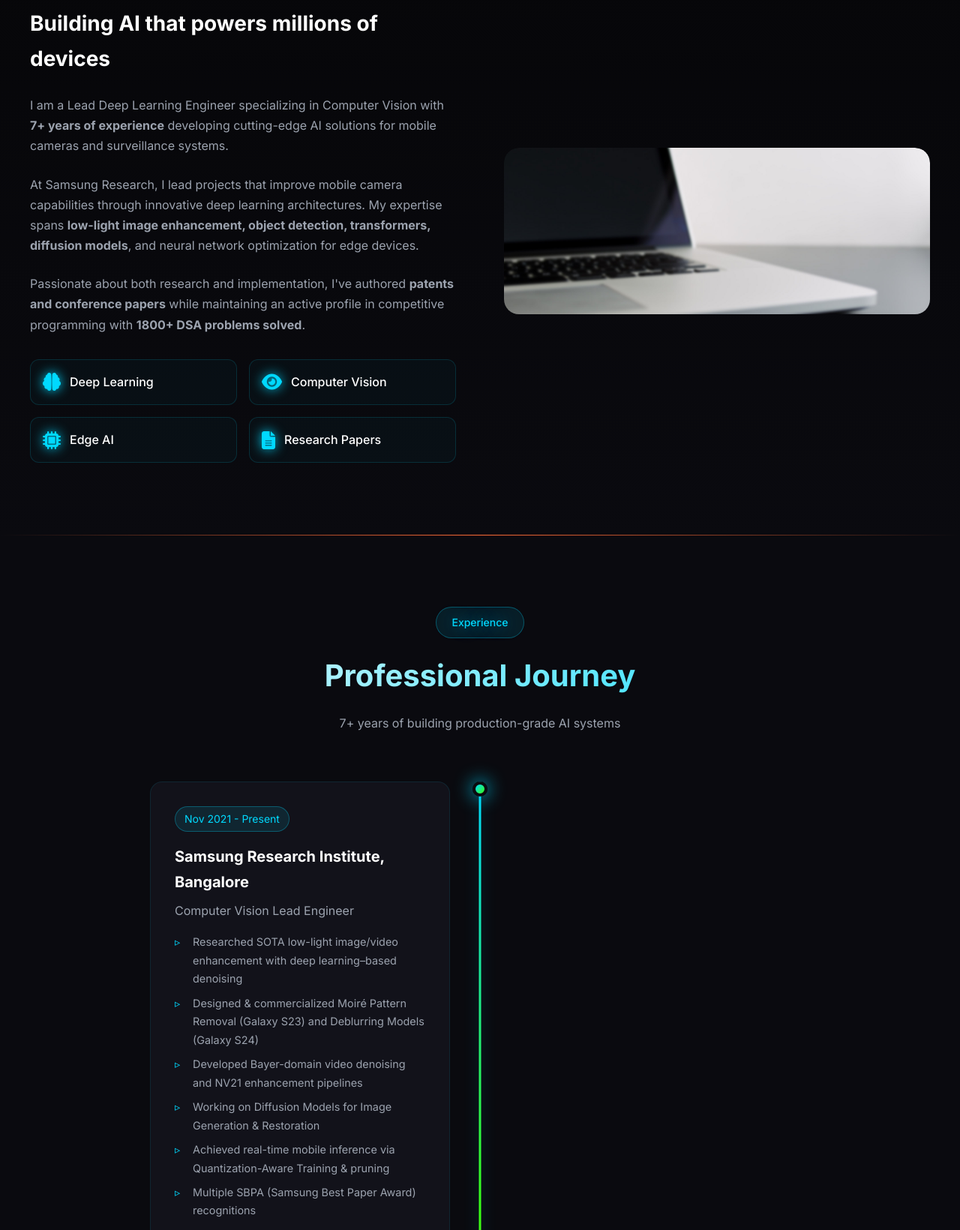
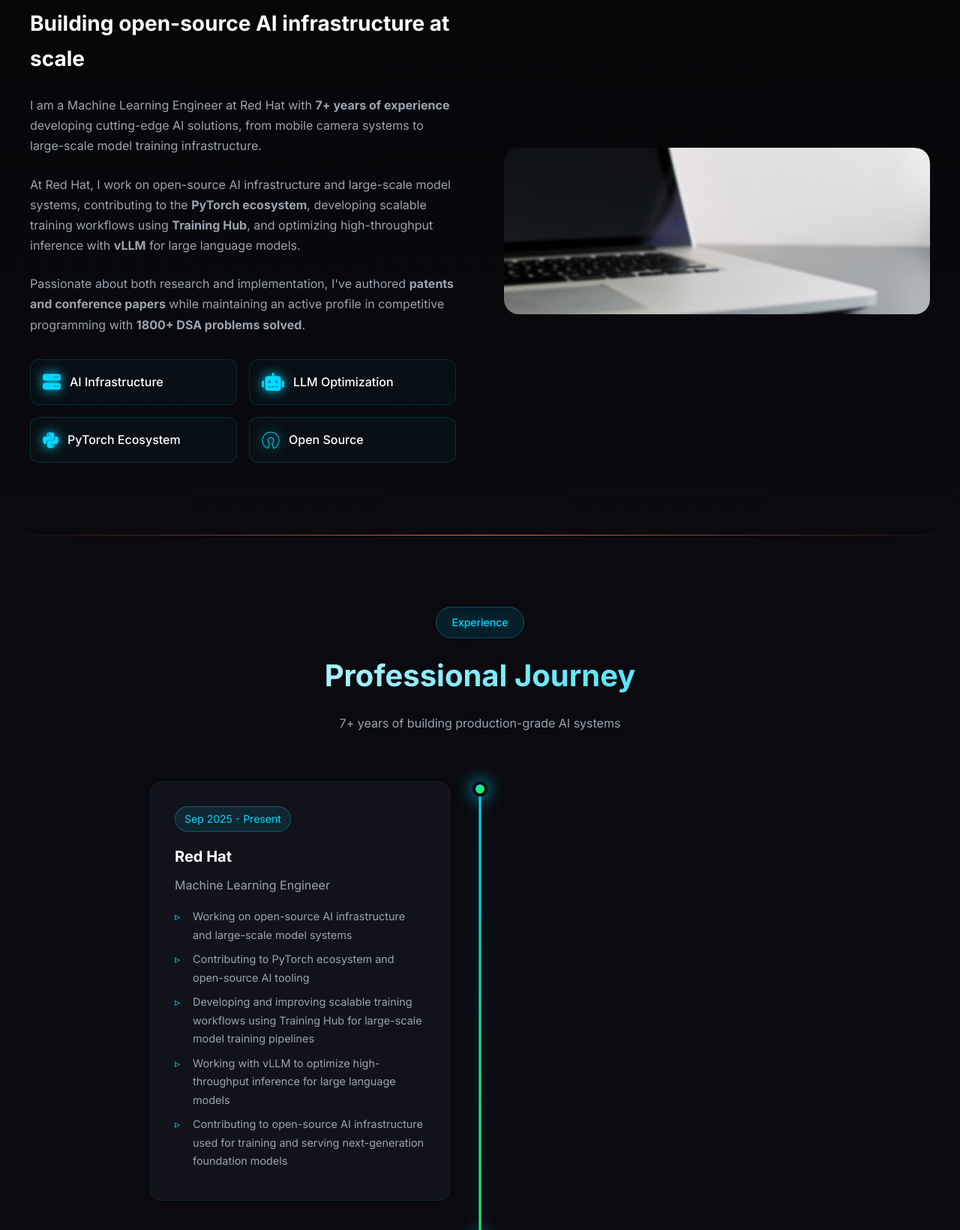
Before and after one commit to Gaurav14cs17/portfolio, a plain HTML site: page index.html in a window 1280 px wide. Shown: the part 1160-2800 px from the top of the page at 75% size. Drawn offline with Linux system fonts and the light colour scheme.

Commit message:
Update index.html

```diff
--- a/index.html
+++ b/index.html
@@ -3,8 +3,8 @@
 <head>
     <meta charset="utf-8">
     <meta name="viewport" content="width=device-width, initial-scale=1">
-    <title>Gaurav Goswami | Lead Deep Learning Engineer @ Samsung R&D</title>
-    <meta name="description" content="Portfolio of Gaurav Goswami - Lead Deep Learning & Computer Vision Engineer with 7+ years of experience">
+    <title>Gaurav Goswami | Machine Learning Engineer @ Red Hat</title>
+    <meta name="description" content="Portfolio of Gaurav Goswami - Machine Learning Engineer with 7+ years of experience in AI infrastructure and large-scale model systems">
     <link rel="preconnect" href="https://fonts.googleapis.com">
     <link rel="preconnect" href="https://fonts.gstatic.com" crossorigin>
     <link href="https://fonts.googleapis.com/css2?family=Inter:wght@300;400;500;600;700;800&family=JetBrains+Mono:wght@400;500&display=swap" rel="stylesheet">
@@ -150,11 +150,11 @@
         <div class="hero-content">
             <div class="hero-badge"><i class="fas fa-circle"></i> Available for opportunities</div>
             <h1 class="hero-title">Hi, I'm <span class="gradient">Gaurav Goswami</span></h1>
-            <p class="hero-subtitle">Lead Deep Learning & Computer Vision Engineer</p>
+            <p class="hero-subtitle">Machine Learning Engineer</p>
 
             <div class="hero-company">
-                <i class="fas fa-building" style="color: #1428A0;"></i>
-                <span>Samsung R&D Institute, Bangalore</span>
+                <i class="fab fa-redhat" style="color: #EE0000;"></i>
+                <span>Red Hat, India (Hybrid)</span>
             </div>
 
             <div class="hero-stats">
@@ -192,16 +192,16 @@
 
             <div class="about-grid">
                 <div class="about-content">
-                    <h3>Building AI that powers millions of devices</h3>
-                    <p>I am a Lead Deep Learning Engineer specializing in Computer Vision with <strong>7+ years of experience</strong> developing cutting-edge AI solutions for mobile cameras and surveillance systems.</p>
-                    <p>At Samsung Research, I lead projects that improve mobile camera capabilities through innovative deep learning architectures. My expertise spans <strong>low-light image enhancement, object detection, transformers, diffusion models</strong>, and neural network optimization for edge devices.</p>
+                    <h3>Building open-source AI infrastructure at scale</h3>
+                    <p>I am a Machine Learning Engineer at Red Hat with <strong>7+ years of experience</strong> developing cutting-edge AI solutions, from mobile camera systems to large-scale model training infrastructure.</p>
+                    <p>At Red Hat, I work on open-source AI infrastructure and large-scale model systems, contributing to the <strong>PyTorch ecosystem</strong>, developing scalable training workflows using <strong>Training Hub</strong>, and optimizing high-throughput inference with <strong>vLLM</strong> for large language models.</p>
                     <p>Passionate about both research and implementation, I've authored <strong>patents and conference papers</strong> while maintaining an active profile in competitive programming with <strong>1800+ DSA problems solved</strong>.</p>
 
                     <div class="about-highlights">
-                        <div class="highlight"><i class="fas fa-brain"></i><span>Deep Learning</span></div>
-                        <div class="highlight"><i class="fas fa-eye"></i><span>Computer Vision</span></div>
-                        <div class="highlight"><i class="fas fa-microchip"></i><span>Edge AI</span></div>
-                        <div class="highlight"><i class="fas fa-file-alt"></i><span>Research Papers</span></div>
+                        <div class="highlight"><i class="fas fa-server"></i><span>AI Infrastructure</span></div>
+                        <div class="highlight"><i class="fas fa-robot"></i><span>LLM Optimization</span></div>
+                        <div class="highlight"><i class="fab fa-python"></i><span>PyTorch Ecosystem</span></div>
+                        <div class="highlight"><i class="fab fa-osi"></i><span>Open Source</span></div>
                     </div>
                 </div>
 
@@ -226,7 +226,23 @@
                 <div class="timeline-item">
                     <div class="timeline-dot"></div>
                     <div class="timeline-content">
-                        <span class="timeline-date">Nov 2021 - Present</span>
+                        <span class="timeline-date">Sep 2025 - Present</span>
+                        <h3>Red Hat</h3>
+                        <h4>Machine Learning Engineer</h4>
+                        <ul>
+                            <li>Working on open-source AI infrastructure and large-scale model systems</li>
+                            <li>Contributing to PyTorch ecosystem and open-source AI tooling</li>
+                            <li>Developing and improving scalable training workflows using Training Hub for large-scale model training pipelines</li>
+                            <li>Working with vLLM to optimize high-throughput inference for large language models</li>
+                            <li>Contributing to open-source AI infrastructure used for training and serving next-generation foundation models</li>
+                        </ul>
+                    </div>
+                </div>
+
+                <div class="timeline-item">
+                    <div class="timeline-dot"></div>
+                    <div class="timeline-content">
+                        <span class="timeline-date">Nov 2021 - Aug 2025</span>
                         <h3>Samsung Research Institute, Bangalore</h3>
                         <h4>Computer Vision Lead Engineer</h4>
                         <ul>
@@ -595,6 +611,14 @@
 
             <div class="skills-grid">
                 <div class="skill-category">
+                    <div class="skill-icon"><i class="fas fa-server"></i></div>
+                    <h3>AI Infrastructure</h3>
+                    <div class="skill-list">
+                        <span class="skill-tag">vLLM</span><span class="skill-tag">Training Hub</span><span class="skill-tag">Distributed Training</span><span class="skill-tag">Model Serving</span><span class="skill-tag">Open Source</span>
+                    </div>
+                </div>
+
+                <div class="skill-category">
                     <div class="skill-icon"><i class="fas fa-brain"></i></div>
                     <h3>Deep Learning</h3>
                     <div class="skill-list">
```
